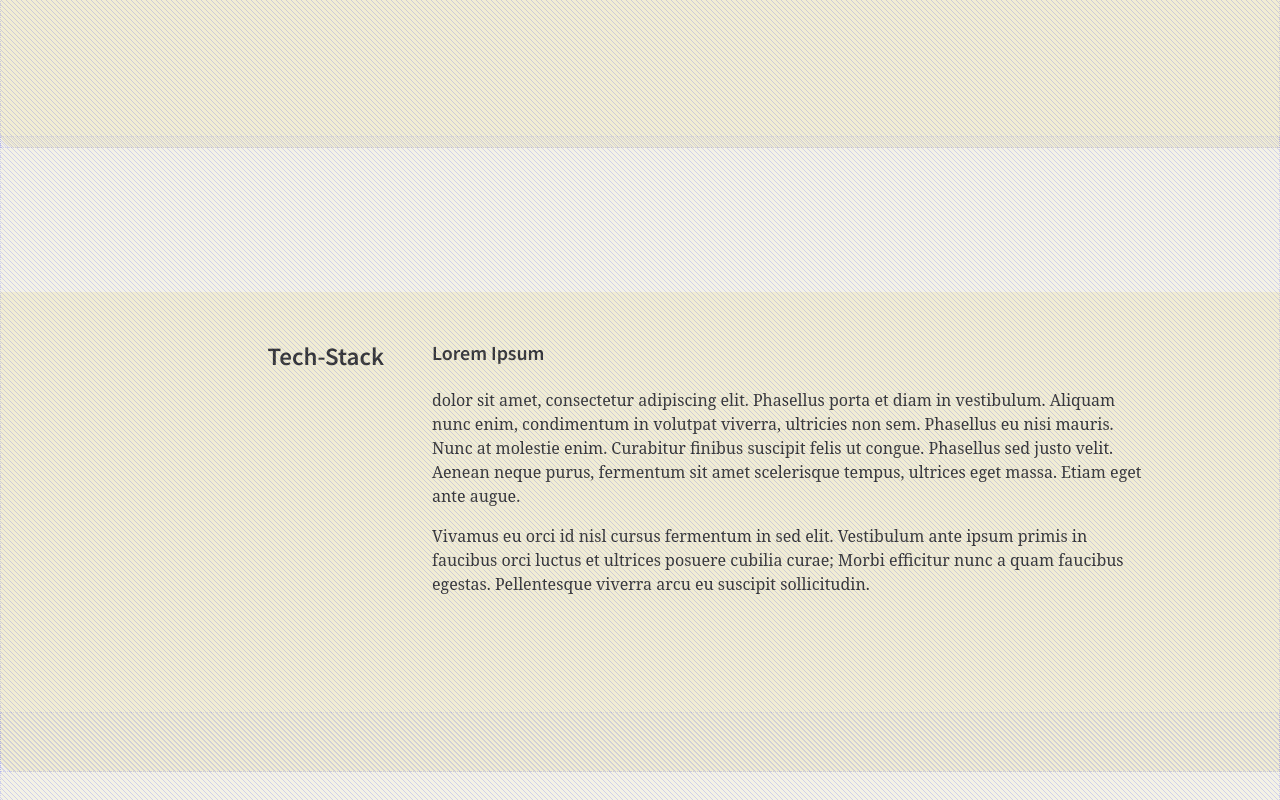
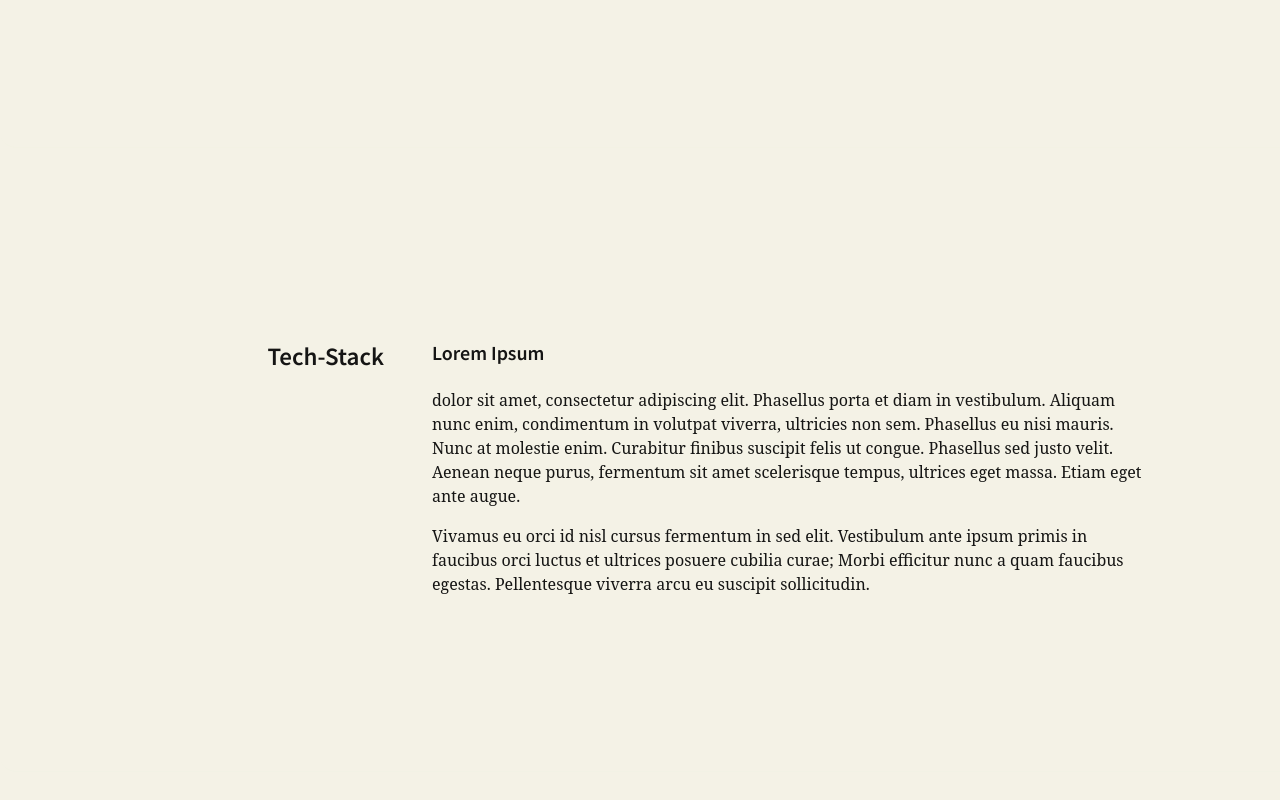
Before and after one commit to djdrakos/portfolio, a React (Create React App) app: page / in a window 1280 px wide. Shown: the part 860-1660 px from the top of the page. Built offline with nearby package versions, Linux system fonts and the light colour scheme; a web font is replaced by a local one.

Commit message:
remove masking observer

```diff
--- a/src/components/Main.js
+++ b/src/components/Main.js
@@ -1,12 +1,9 @@
 import styled from 'styled-components'
-import { useEffect, useRef, useReducer } from 'react'
 import About from './About'
 import Career from './Career'
 import Hero from './Hero'
 import Projects from './Projects'
 import TechStack from './TechStack'
-import { generateThresholds } from '../helpers/array-helpers'
-import { formatCamelCase } from '../helpers/formatting-helpers';
 
 const StyledMain = styled.main`
   display: flex;
@@ -15,72 +12,15 @@
   padding-top: var(--gap300);
   padding-bottom: calc(100vh - var(--header100) - var(--stack-block400));
 `
-const initialState = {}
-
-function reducer(state, { type, payload }) {
-  switch (type) {
-    case 'updateMask': {
-        return {
-          ...state,
-          ...payload
-        }
-    }
-    default: {
-      throw new Error('Unsupported dispatch type')
-    }
-  }
-}
 
 export default function Main({ currentTheme, toggleTheme }) {
-  const maskHelper1 = useRef()
-  const maskHelper2 = useRef()
-  const maskHelper3 = useRef()
-  const [state, dispatch] = useReducer(reducer, initialState)
-
-  useEffect(() => {
-    const options = {
-      root: null,
-      rootMargin: '0px',
-      threshold: generateThresholds(100)
-    }
-
-    const observer = new IntersectionObserver(
-      (entries) => {
-        entries.forEach((entry, index) => {
-          if(entry.intersectionRatio < 1 && entry.intersectionRect.top === 0 && entry.intersectionRect.height !== 0) {
-              const target = formatCamelCase(entry.target.classList[0])
-              const maskLength = `${-1 * entry.boundingClientRect.top}px`
-              const object = {
-                [target]: maskLength
-              }
-              dispatch({type: 'updateMask', payload: object})
-        }
-      })
-    },
-      options)
-
-    if(maskHelper1 && maskHelper2 && maskHelper3) {
-      const nodeArr = [maskHelper1.current, maskHelper2.current, maskHelper3.current]
-      nodeArr.forEach((node) => observer.observe(node))
-    }
-
-    return () => observer.disconnect()
-  }, [maskHelper1, maskHelper2, maskHelper3])
-
-
-  // const nodeRef = useCallback((node, setNode) => {
-  //   if(node) {
-  //     setNode(node)
-  //   }
-  // }, [])
-
   return (
     <StyledMain className="App" >
       <Hero currentTheme={currentTheme} toggleTheme={toggleTheme} />
       <Projects />
-      <TechStack mask={state.techStack ? state.techStack : '0px'} ref={maskHelper1}/>
-      <Career mask={state.career ? state.career : '0px'} ref={maskHelper2}/>
-      <About mask={state.about ? state.about : '0px'} ref={maskHelper3}/>
+      <TechStack />
+      <Career />
+      <About />
     </StyledMain>
   )
 }
--- a/src/components/SectionContent.js
+++ b/src/components/SectionContent.js
@@ -3,12 +3,7 @@
 import Section from './Section';
 
 const StyledSection = styled(Section)`
-  --top-offset: var(--header100);
   position: sticky;
-  top: calc(var(--stack-block100) + var(--header100) - var(--stack-offset) - var(--section-med));
-  background-color: hsla(50, 70%, 60%, .15);
-  border-bottom: .1rem solid hsla(50, 70%, 60%, .01);
-  border-bottom-left-radius: 1rem;
 
   h4 {
     position: sticky;
@@ -22,41 +17,16 @@
     display: flex;
     flex-direction: column;
     padding-top: 3rem;
-    margin-bottom: var(--gap100);
-  }
-
-  //TODO make invisible for prod
-  .mask-helper {
-    position: absolute;
-    top: calc(-1 * var(--top-offset));
-    width: 100%;
-    height: calc(var(--top-offset) + var(--section-height));
-    background-color: ${({ theme }) => theme.background};
-    border: 1px dotted #444cf7;
-    opacity: 0.2;
-    background-size: 5px 5px;
-    background-image: repeating-linear-gradient(45deg, #444cf7 0, #444cf7 0.5px, #f4f2e6 0, #f4f2e6 50%);
-  }
-
-  .mask {
-    height: 100%;
-    mask-image: linear-gradient(to bottom, rgba(0, 0, 0, .1) 0,
-    rgba(0, 0, 0, .2) ${({ mask }) => mask ? mask : '0px'},
-    rgba(0, 0, 0, 1) 13%) ${({ mask }) => mask ? mask : '0px'};
-    mask-size: 100%;
-    mask-position: 0 0;
-    mask-repeat: no-repeat;
   }
 `
 
-const SectionContent = forwardRef(({ mask, title, children, ...props }, ref) => {
+const SectionContent = forwardRef(({ title, children, ...props }, ref) => {
   return (
-    <StyledSection mask={mask} {...props}>
-      <div ref={ref} className={`${title} mask-helper`} />
+    <StyledSection {...props}>
       { title && <h4>{title}</h4> }
       { children &&
-      <div className={ mask ? `content mask` : `content` }>
-        {children}
+      <div className='content'>
+          {children}
       </div>}
     </StyledSection>
   )
```
Also changed, not shown: src/hooks/useScrollMask.js (deleted, +0 -46 lines).
